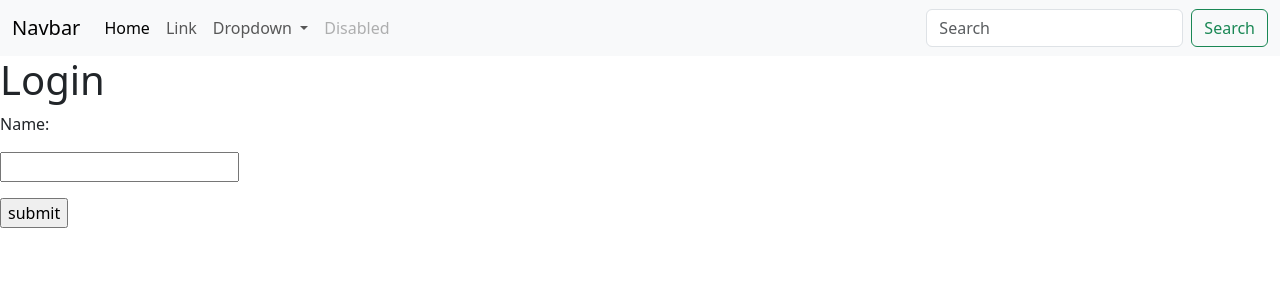
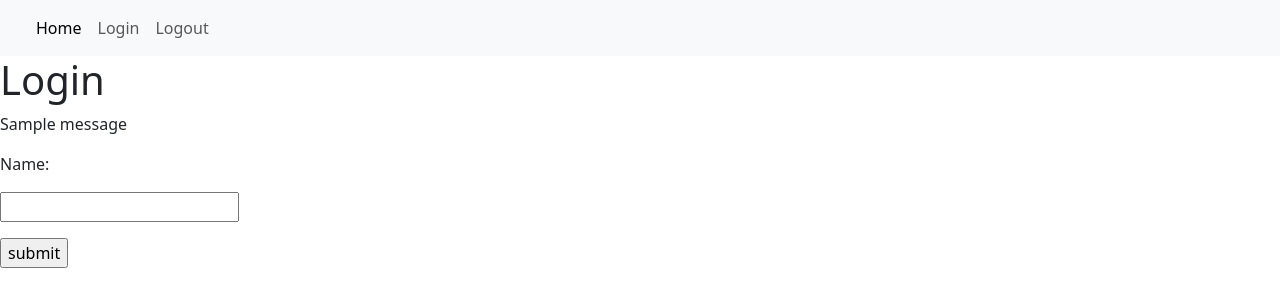
Before and after one commit to BigBangData/Puns, a Flask app: page /login in a window 1280 px wide. Shown: the top 307 px of the page. Run offline with Flask 3, Linux system fonts and the light colour scheme; one stand-in notice (Sample message) is shown.

Commit message:
Tutorial 6 Flash Messages

```diff
--- a/app.py
+++ b/app.py
@@ -1,4 +1,4 @@
-from flask import Flask, redirect, url_for, render_template, request, session
+from flask import Flask, redirect, url_for, render_template, request, session, flash
 from datetime import timedelta
 
 app = Flask(__name__)
@@ -17,9 +17,11 @@ def login():
         session.permanent = True
         user = request.form["nm"]
         session["user"] = user
+        flash(f"Login Successful!")
         return redirect(url_for("user"))
     else:
         if "user" in session:
+            flash(f"Already logged in.")
             return redirect(url_for("user"))
         else:
             return render_template('login.html')
@@ -28,12 +30,14 @@ def login():
 def user():
     if "user" in session:
         user = session["user"]
-        return f"Hi {user}"
+        return render_template("user.html", user=user)
     else:
+        flash("You're not logged in.")
         return redirect(url_for("login"))
 
 @app.route('/logout')
 def logout():
+    flash("You've logged out successfully", "info")
     # clear out user data from session
     session.pop("user", None)
     return redirect(url_for("login"))
--- a/templates/base.html
+++ b/templates/base.html
@@ -10,7 +10,7 @@
 <body>
   <nav class="navbar navbar-expand-lg bg-body-tertiary">
     <div class="container-fluid">
-      <a class="navbar-brand" href="#">Navbar</a>
+      <a class="navbar-brand" href="#"></a>
       <button class="navbar-toggler" type="button" data-bs-toggle="collapse" data-bs-target="#navbarSupportedContent" aria-controls="navbarSupportedContent" aria-expanded="false" aria-label="Toggle navigation">
         <span class="navbar-toggler-icon"></span>
       </button>
@@ -20,9 +20,12 @@
             <a class="nav-link active" aria-current="page" href="#">Home</a>
           </li>
           <li class="nav-item">
-            <a class="nav-link" href="#">Link</a>
+            <a class="nav-link" href="login">Login</a>
           </li>
-          <li class="nav-item dropdown">
+          <li class="nav-item">
+            <a class="nav-link" href="logout">Logout</a>
+          </li>
+          <!-- <li class="nav-item dropdown">
             <a class="nav-link dropdown-toggle" href="#" role="button" data-bs-toggle="dropdown" aria-expanded="false">
               Dropdown
             </a>
@@ -39,7 +42,7 @@
         </ul>
         <form class="d-flex" role="search">
           <input class="form-control me-2" type="search" placeholder="Search" aria-label="Search">
-          <button class="btn btn-outline-success" type="submit">Search</button>
+          <button class="btn btn-outline-success" type="submit">Search</button> -->
         </form>
       </div>
     </div>
--- a/templates/login.html
+++ b/templates/login.html
@@ -2,6 +2,13 @@
 {% block title %}Login Page{% endblock %}
 {% block header %}<h1>Login</h1>{% endblock %}
 {% block content %}
+    {% with messages = get_flashed_messages() %}
+        {% if messages %}
+            {% for msg in messages %}
+                <p>{{msg}}</p>
+            {% endfor %}
+        {% endif %}
+    {% endwith %}
 <form action="#" method="post">
     <p>Name:</p>
     <p><input type="text" name="nm"/></p>
```
Also changed, not shown: templates/user.html (+9 -5 lines), README.md.
